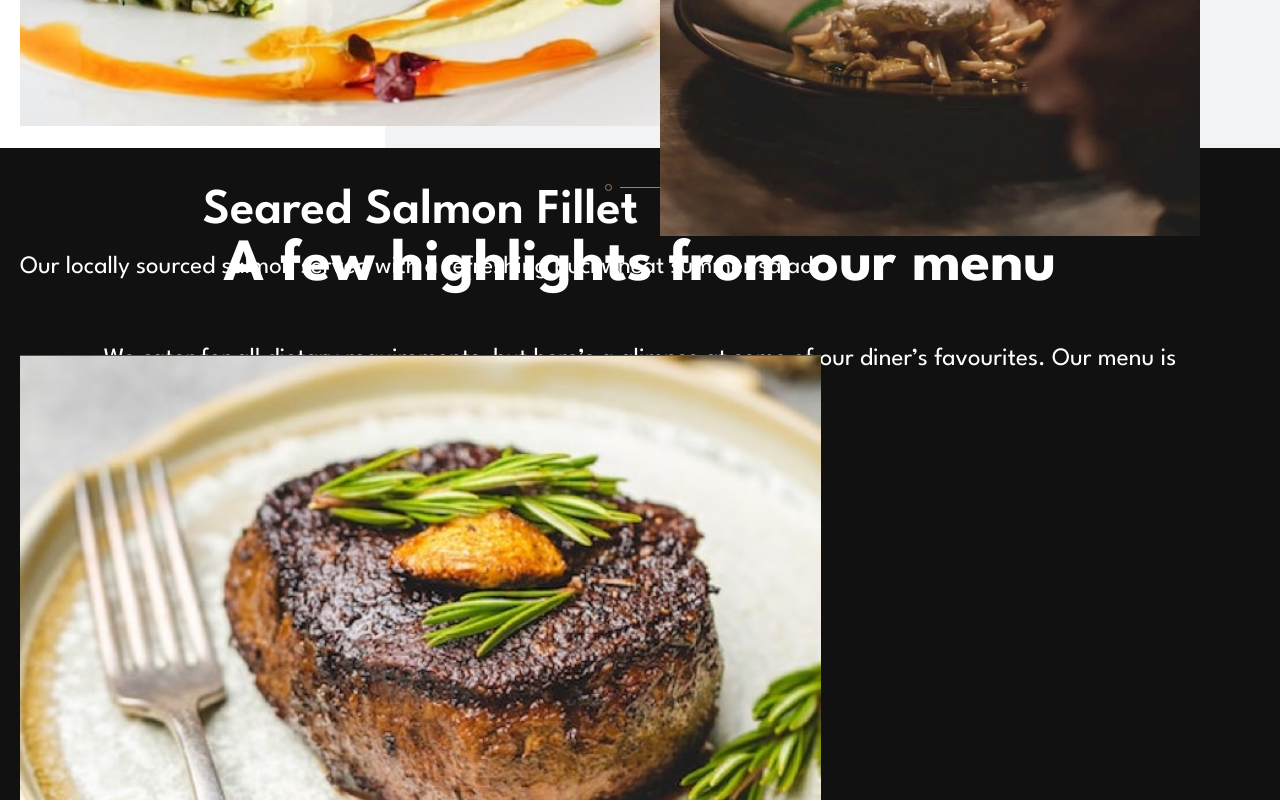
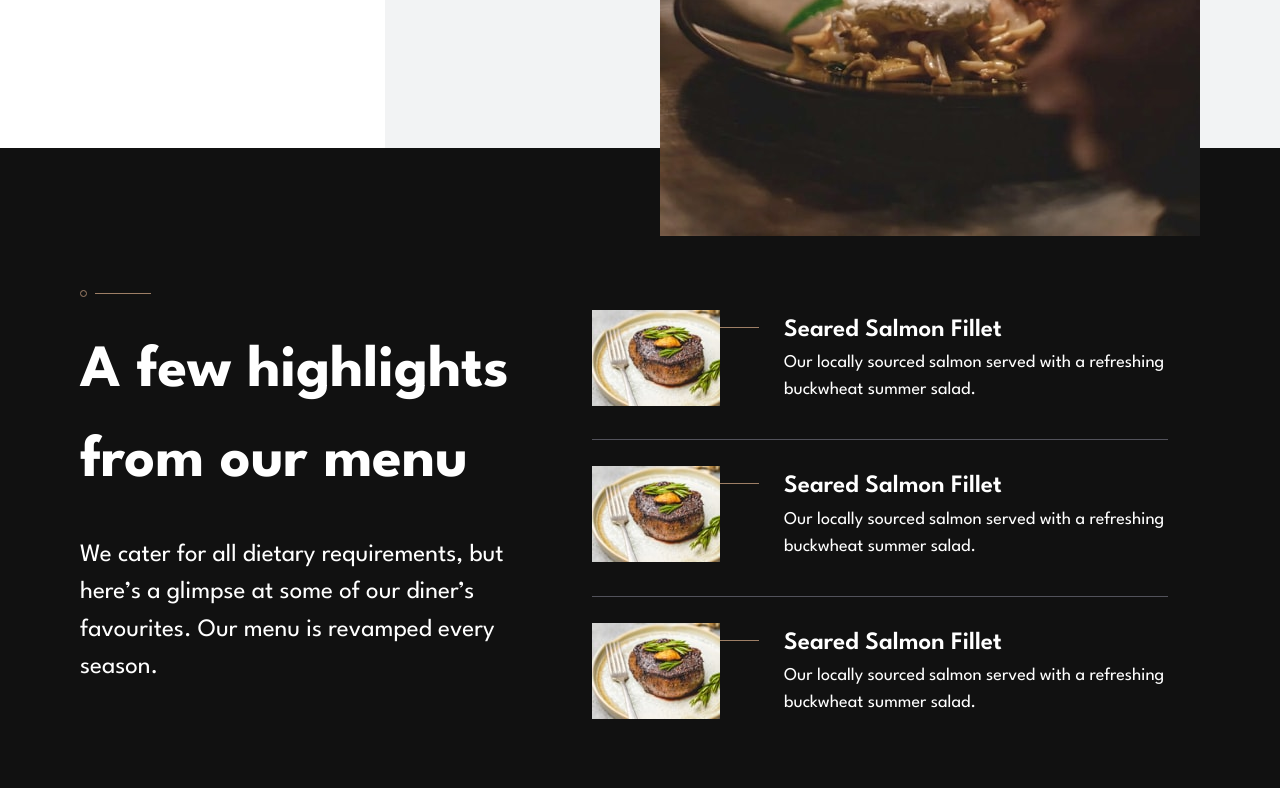
Before and after one commit to ezeqduarte/dinnerApp, a React (Vite) app: page / in a window 1280 px wide. Shown: the part 1780-2580 px from the top of the page. Built offline with nearby package versions, Linux system fonts and the light colour scheme.

Commit message:
3er seccion terminada

```diff
--- a/src/App.jsx
+++ b/src/App.jsx
@@ -93,9 +93,9 @@ function App() {
           </div>
         </div>
       </section>
-      <section className="w-full flex justify-center text-white xl:h-[90vh]  bg-[#111111] ">
-        <div className="container flex flex-col py-[1rem] h-full mx-auto px-5 items-center justify-center lg:items-start lg:justify-start">
-          <div className="flex justify-center items-center text-center mt-5 h-full xl:px-[5rem] gap-[30px]  flex-col">
+      <section className="w-full flex justify-center text-white xl:h-[80vh]  bg-[#111111] ">
+        <div className="container flex flex-col xl:flex-row py-[1rem] md:px-[5rem] h-full mx-auto px-5 items-center justify-center lg:items-start lg:justify-start">
+          <div className="flex justify-center items-center xl:items-start xl:w-[40%] text-center lg:text-start mt-5 h-full  gap-[30px]  flex-col">
             <svg xmlns="http://www.w3.org/2000/svg" width="71" height="7">
               <g fill="none" fill-rule="evenodd">
                 <path fill="#9E7F66" d="M15 3h56v1H15z" />
@@ -110,41 +110,74 @@ function App() {
               some of our diner’s favourites. Our menu is revamped every season.
             </p>
           </div>
-          <div className="flex py-[3rem] flex-col justify-center h-full gap-5 divide-y divide-zinc-600">
-            <article className="text-center flex flex-col border-bottom">
-              <img className="" src="/images/homepage/salmon-mobile@2x.jpg" />
-              <div className="py-[3rem]">
-                <h3 className="font-semibold text-[50px]">
+          <div className="flex py-[3rem] flex-col justify-center h-full gap-5 divide-y divide-zinc-600 xl:w-[60%] items-center justify-center pl-[2rem] xl:pt-[8rem]">
+            <article className="relative text-center md:text-start md:gap-[4rem] pt-[3rem] md:pt-3 items-center justify-center flex flex-col md:flex-row  border-bottom xl:w-[90%]">
+              <img
+                className="md:hidden"
+                src="/images/homepage/beef-mobile@2x.jpg"
+              />
+              <img
+                className="hidden z-20 md:block"
+                src="/images/homepage/beef-desktop-tablet.jpg"
+              />
+
+              <img
+                className="absolute top-10 z-10 hidden md:block left-[6rem]"
+                src="/images/patterns/pattern-divide.svg"
+              ></img>
+              <div className="py-[3rem] md:py-4">
+                <h3 className="font-semibold text-[25px]">
                   Seared Salmon Fillet
                 </h3>
-                <p className="font-regular text-[25px]">
+                <p className="font-regular text-[18px]">
                   Our locally sourced salmon served with a refreshing buckwheat
                   summer salad.
                 </p>
               </div>
             </article>
-            <article className="text-center flex flex-col border-bottom">
-              <img className="" src="/images/homepage/beef-mobile@2x.jpg" />
-              <div className="py-[3rem]">
-                <h3 className="font-semibold text-[50px]">
+            <article className="relative text-center md:text-start md:gap-[4rem] pt-[3rem] md:pt-3 items-center justify-center flex flex-col md:flex-row  border-bottom xl:w-[90%]">
+              <img
+                className="md:hidden"
+                src="/images/homepage/beef-mobile@2x.jpg"
+              />
+              <img
+                className="hidden z-20 md:block"
+                src="/images/homepage/beef-desktop-tablet.jpg"
+              />
+
+              <img
+                className="absolute top-10 z-10 hidden md:block left-[6rem]"
+                src="/images/patterns/pattern-divide.svg"
+              ></img>
+              <div className="py-[3rem] md:py-4">
+                <h3 className="font-semibold text-[25px]">
                   Seared Salmon Fillet
                 </h3>
-                <p className="font-regular text-[25px]">
+                <p className="font-regular text-[18px]">
                   Our locally sourced salmon served with a refreshing buckwheat
                   summer salad.
                 </p>
               </div>
             </article>
-            <article className="text-center flex flex-col border-bottom">
+            <article className="relative text-center md:text-start md:gap-[4rem] pt-[3rem] md:pt-3 items-center justify-center flex flex-col md:flex-row  border-bottom xl:w-[90%]">
               <img
-                className=""
-                src="/images/homepage/chocolate-mobile@2x.jpg"
+                className="md:hidden"
+                src="/images/homepage/beef-mobile@2x.jpg"
               />
-              <div className="py-[3rem]">
-                <h3 className="font-semibold text-[50px]">
+              <img
+                className="hidden z-20 md:block"
+                src="/images/homepage/beef-desktop-tablet.jpg"
+              />
+
+              <img
+                className="absolute top-10 z-10 hidden md:block left-[6rem]"
+                src="/images/patterns/pattern-divide.svg"
+              ></img>
+              <div className="py-[3rem] md:py-4">
+                <h3 className="font-semibold text-[25px]">
                   Seared Salmon Fillet
                 </h3>
-                <p className="font-regular text-[25px]">
+                <p className="font-regular text-[18px]">
                   Our locally sourced salmon served with a refreshing buckwheat
                   summer salad.
                 </p>
```
